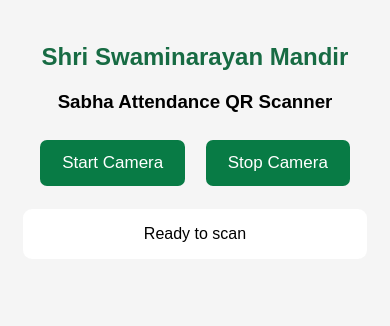
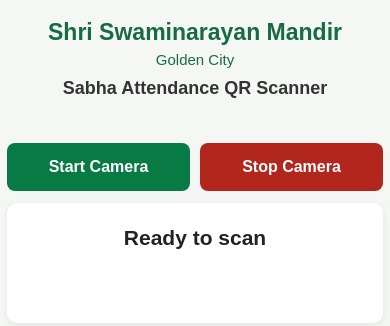
Before and after one commit to DEV-SSM/ssm-volunteer-scanner, a plain HTML site: page index.html in a window 390 px wide. Drawn offline with Linux system fonts and the light colour scheme.

Commit message:
Update index.html

```diff
--- a/index.html
+++ b/index.html
@@ -3,23 +3,128 @@
 <html lang="en">
 <head>
 <meta charset="UTF-8">
-<meta name="viewport" content="width=device-width, initial-scale=1">
-<title>Sabha Attendance Scanner</title>
+<meta name="viewport" content="width=device-width, initial-scale=1, viewport-fit=cover">
+<title>Shri Swaminarayan Mandir - Golden City</title>
+
 <script src="https://unpkg.com/html5-qrcode@2.3.8/html5-qrcode.min.js"></script>
+
 <style>
-body{font-family:Arial,sans-serif;text-align:center;background:#f5f5f5;padding:15px}
-h2{color:#176b43}
-#reader{max-width:450px;width:100%;margin:15px auto;background:white}
-button{padding:13px 22px;margin:8px;border:0;border-radius:7px;background:#087b45;color:white;font-size:17px}
-#status{background:white;padding:16px;border-radius:9px;margin:15px auto;max-width:450px;overflow-wrap:anywhere}
+*{box-sizing:border-box}
+
+html,body{
+ margin:0;
+ padding:0;
+ width:100%;
+ min-height:100%;
+ font-family:Arial,sans-serif;
+ background:#f5f7f5;
+ text-align:center;
+}
+
+body{
+ padding:10px;
+}
+
+header{
+ padding:8px 4px 12px;
+}
+
+h2{
+ color:#176b43;
+ font-size:25px;
+ margin:4px 0;
+ line-height:1.2;
+}
+
+h4{
+ color:#176b43;
+ font-size:16px;
+ font-weight:normal;
+ margin:3px 0 10px;
+}
+
+h3{
+ color:#333;
+ font-size:19px;
+ margin:8px 0 12px;
+}
+
+#reader{
+ width:100%;
+ max-width:600px;
+ margin:8px auto 12px;
+ background:white;
+ border-radius:10px;
+ overflow:hidden;
+}
+
+.controls{
+ display:flex;
+ width:100%;
+ max-width:600px;
+ gap:10px;
+ margin:10px auto;
+}
+
+button{
+ flex:1;
+ min-width:0;
+ padding:15px 5px;
+ border:0;
+ border-radius:8px;
+ color:white;
+ font-size:17px;
+ font-weight:bold;
+ cursor:pointer;
+}
+
+#start{background:#087b45}
+#stop{background:#b3261e}
+
+#status{
+ width:100%;
+ max-width:600px;
+ min-height:120px;
+ margin:12px auto;
+ padding:20px 12px;
+ border-radius:10px;
+ background:white;
+ color:#222;
+ font-size:21px;
+ font-weight:bold;
+ line-height:1.6;
+ white-space:pre-line;
+ overflow-wrap:anywhere;
+ box-shadow:0 2px 7px rgba(0,0,0,.08);
+}
+
+@media(max-width:480px){
+ body{padding:7px}
+ h2{font-size:23px}
+ h4{font-size:15px}
+ h3{font-size:18px}
+ button{font-size:16px;padding:15px 3px}
+ #status{font-size:21px;padding:18px 8px}
+ #reader{max-width:100%}
+}
 </style>
 </head>
+
 <body>
+
+<header>
 <h2>Shri Swaminarayan Mandir</h2>
+<h4>Golden City</h4>
 <h3>Sabha Attendance QR Scanner</h3>
+</header>
+
 <div id="reader"></div>
+
+<div class="controls">
 <button id="start">Start Camera</button>
 <button id="stop">Stop Camera</button>
+</div>
+
 <div id="status">Ready to scan</div>
 
 <script>
@@ -90,6 +195,7 @@ async function onScan(decodedText){
  if(busy)return;
 
  const memberId=getMemberId(decodedText);
+
  if(!memberId || !/^[a-zA-Z0-9_-]+$/.test(memberId)){
   show("Invalid member QR code.");
   return;
@@ -101,6 +207,7 @@ async function onScan(decodedText){
  lastId=memberId;
  lastTime=now;
  busy=true;
+
  show("Recording attendance...");
 
  try{
@@ -112,18 +219,17 @@ async function onScan(decodedText){
    const time=result.time||"";
 
    show(
-    (result.duplicate?"Already recorded":"Attendance recorded")+
-    "\nMember: "+name+
-    "\nDate: "+date+
-    "\nTime: "+time+
-    "\n"+(result.message||"")
+    (result.duplicate?"Already recorded":"ATTENDANCE MARKED!")+
+    "\n\n"+name+
+    "\n\nDate: "+date+
+    "\nTime: "+time
    );
   }else{
-   show("Attendance not recorded: "+
+   show("Attendance not recorded:\n"+
     (result && result.message ? result.message:"Unknown response"));
   }
  }catch(error){
-  show("ERROR: "+error.message);
+  show("ERROR:\n"+error.message);
  }finally{
   busy=false;
  }
@@ -139,6 +245,7 @@ async function startCamera(){
   if(!scanner)scanner=new Html5Qrcode("reader");
 
   show("Opening rear camera...");
+
   const cameras=await Html5Qrcode.getCameras();
 
   if(!cameras.length){
@@ -151,7 +258,14 @@ async function startCamera(){
 
   await scanner.start(
    cameraId,
-   {fps:10,qrbox:{width:250,height:250}},
+   {
+    fps:15,
+    qrbox:(width,height)=>{
+     const size=Math.floor(Math.min(width,height,300)*0.85);
+     return {width:size,height:size};
+    },
+    aspectRatio:1.0
+   },
    onScan,
    ()=>{}
   );
@@ -176,5 +290,6 @@ async function stopCamera(){
 document.getElementById("start").onclick=startCamera;
 document.getElementById("stop").onclick=stopCamera;
 </script>
+
 </body>
 </html>
```
